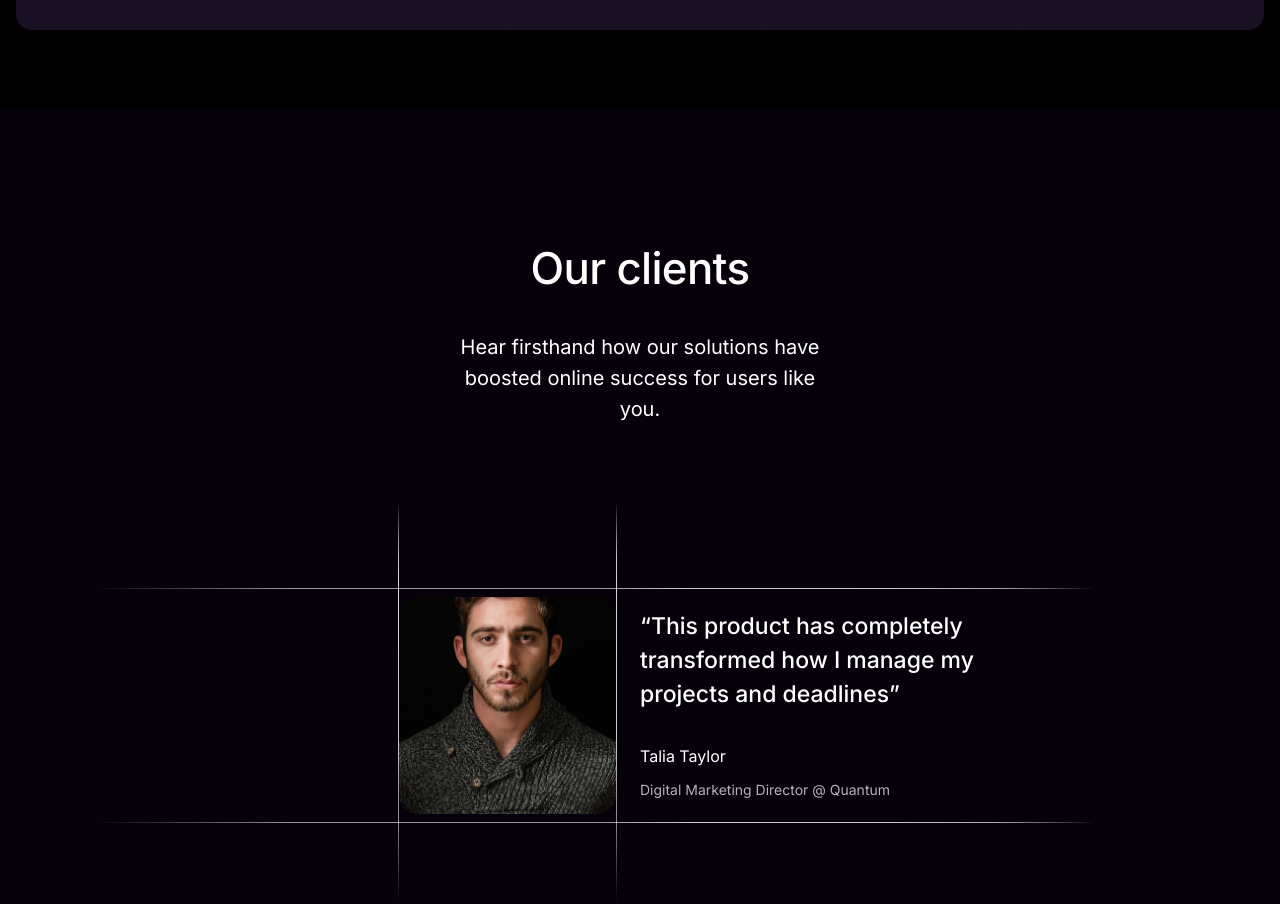
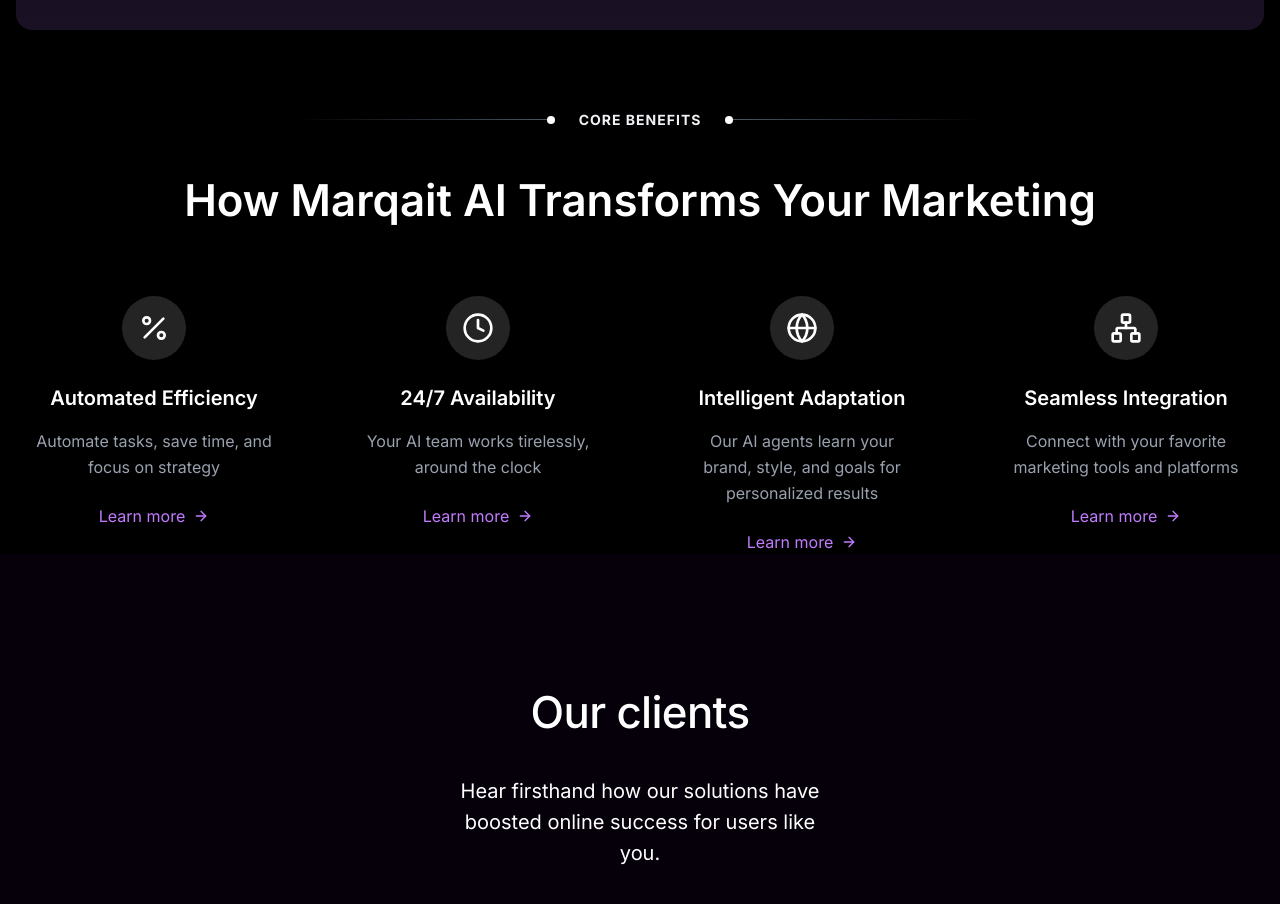
Before and after one commit to Aamir-marqait/marqait.com, a Next.js app: page / in a window 1280 px wide. Shown: the part 6843-7747 px from the top of the page. Built offline with nearby package versions, Linux system fonts and the light colour scheme.

Commit message:
Added New Component

```diff
--- a/app/page.tsx
+++ b/app/page.tsx
@@ -16,6 +16,7 @@
 import FreeTierAgents from "@/components/home/featured-agents-free-tier";
 import ProTierAgents from "@/components/home/featured-agents-pro-tier";
 import UniqueFeatured from "@/components/home/featured-unique";
+import MarketingTransforms from "@/components/home/marketing-transforms";
 
 export default function Home() {
   const contactFormRef = useRef<HTMLDivElement>(null);
@@ -98,6 +99,7 @@
         <FreeTierAgents />
         <ProTierAgents/>
         <UniqueFeatured/>
+        <MarketingTransforms/>
         <ClientTestimonialsSection />
         <ContactFormSection ref={contactFormRef} />
         <FAQSection />
--- /dev/null
+++ b/components/home/marketing-transforms.tsx
@@ -0,0 +1,152 @@
+import { ArrowRight, Percent, Clock, Globe, Network } from "lucide-react";
+import { motion } from "framer-motion";
+import { useInView } from "framer-motion";
+import { useRef } from "react";
+
+export default function MarketingTransforms() {
+  const ref = useRef(null);
+  const isInView = useInView(ref, { once: true, amount: 0.1 });
+  const containerVariants = {
+    hidden: { opacity: 0 },
+    visible: {
+      opacity: 1,
+      transition: {
+        staggerChildren: 0.3,
+        delayChildren: 0.1,
+      },
+    },
+  };
+
+  const itemVariants = {
+    hidden: {
+      opacity: 0,
+      y: -30,
+    },
+    visible: {
+      opacity: 1,
+      y: 0,
+      transition: {
+        duration: 0.6,
+      },
+    },
+  };
+
+  const slideLeftVariants = {
+    hidden: {
+      opacity: 0,
+      x: -50,
+    },
+    visible: {
+      opacity: 1,
+      x: 0,
+      transition: {
+        duration: 0.6,
+      },
+    },
+  };
+
+  const slideRightVariants = {
+    hidden: {
+      opacity: 0,
+      x: 50,
+    },
+    visible: {
+      opacity: 1,
+      x: 0,
+      transition: {
+        duration: 0.6,
+      },
+    },
+  };
+
+  const features = [
+    {
+      icon: Percent,
+      title: "Automated Efficiency",
+      description: "Automate tasks, save time, and focus on strategy",
+    },
+    {
+      icon: Clock,
+      title: "24/7 Availability",
+      description: "Your AI team works tirelessly, around the clock",
+    },
+    {
+      icon: Globe,
+      title: "Intelligent Adaptation",
+      description:
+        "Our AI agents learn your brand, style, and goals for personalized results",
+    },
+    {
+      icon: Network,
+      title: "Seamless Integration",
+      description: "Connect with your favorite marketing tools and platforms",
+    },
+  ];
+
+  return (
+    <section className=" px-4 bg-black">
+      <motion.div
+        ref={ref}
+        className="relative mx-auto px-4 sm:px-6 lg:px-8 xl:px-12"
+        variants={containerVariants}
+        initial="hidden"
+        animate={isInView ? "visible" : "hidden"}
+      >
+        <div className="text-center mb-4 sm:mb-6 md:mb-8 lg:mb-10">
+          <motion.div
+            className="flex items-center justify-center mb-4 sm:mb-5"
+            variants={itemVariants}
+          >
+            <div className="flex-1 max-w-[60px] xs:max-w-[80px] sm:max-w-[100px] md:max-w-[150px] lg:max-w-[250px] h-px bg-gradient-to-r from-transparent to-gray-600"></div>
+            <div className="w-1.5 h-1.5 sm:w-2 sm:h-2 bg-white rounded-full"></div>
+            <span
+              className="text-[#F2F0F5] font-inter font-bold uppercase mx-3 sm:mx-4 md:mx-6
+              text-[10px] leading-[14px] tracking-[0.6px]
+              xs:text-[11px] xs:leading-[15px] xs:tracking-[0.7px]
+              sm:text-xs sm:leading-[16.8px] sm:tracking-[0.8px]
+              md:text-sm md:leading-[19.6px] md:tracking-[1px]"
+            >
+              CORE BENEFITS
+            </span>
+            <div className="w-1.5 h-1.5 sm:w-2 sm:h-2 bg-white rounded-full"></div>
+            <div className="flex-1 max-w-[60px] xs:max-w-[80px] sm:max-w-[100px] md:max-w-[150px] lg:max-w-[250px] h-px bg-gradient-to-l from-transparent to-gray-600"></div>
+          </motion.div>
+        </div>
+      </motion.div>
+      <div className="max-w-7xl mx-auto">
+        {/* Section Title */}
+        <h2 className="font-inter font-semibold text-[#FFFFFF] text-center mb-16 text-balance text-[43.8px] leading-[62.4px]">
+          How Marqait AI Transforms Your Marketing
+        </h2>
+
+        {/* Features Grid */}
+        <div className="grid grid-cols-1 md:grid-cols-2 lg:grid-cols-4 gap-8 lg:gap-12">
+          {features.map((feature, index) => (
+            <div key={index} className="text-center">
+              {/* Icon Circle */}
+              <div className="w-16 h-16 bg-[#F2F0F526] rounded-full flex items-center justify-center mx-auto mb-6 p-2.5">
+                <feature.icon className="w-8 h-8 text-white" />
+              </div>
+
+              {/* Title */}
+              <h3 className="text-xl font-semibold text-white mb-4 text-balance">
+                {feature.title}
+              </h3>
+
+              {/* Description */}
+              <p className="text-gray-400 mb-6 leading-relaxed text-pretty">
+                {feature.description}
+              </p>
+
+              {/* Learn More Link */}
+              <button className="inline-flex items-center gap-2 text-purple-400 hover:text-purple-300 transition-colors group">
+                <span>Learn more</span>
+                <ArrowRight className="w-4 h-4 group-hover:translate-x-1 transition-transform" />
+              </button>
+            </div>
+          ))}
+        </div>
+      </div>
+    </section>
+  );
+}
```
